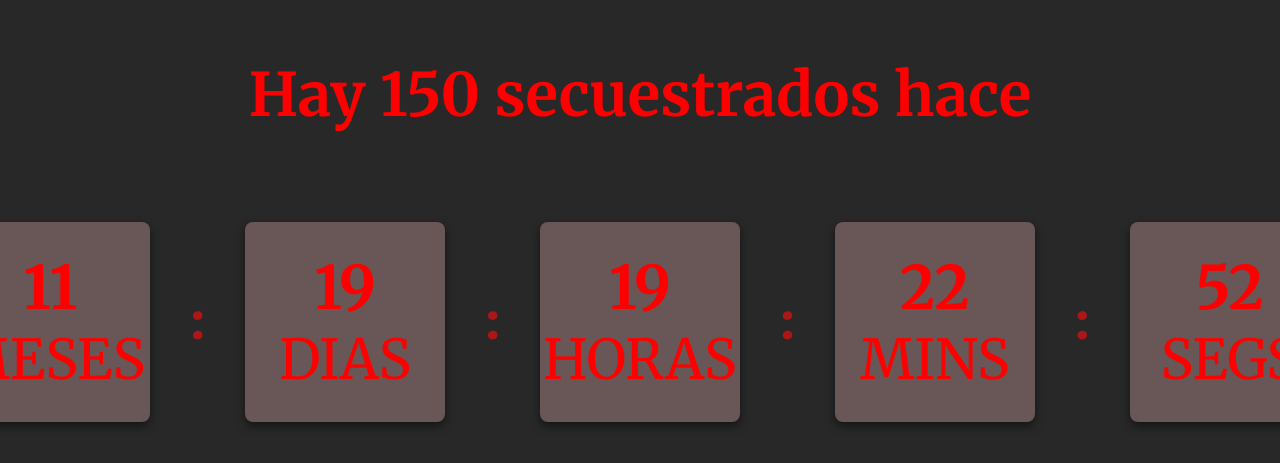
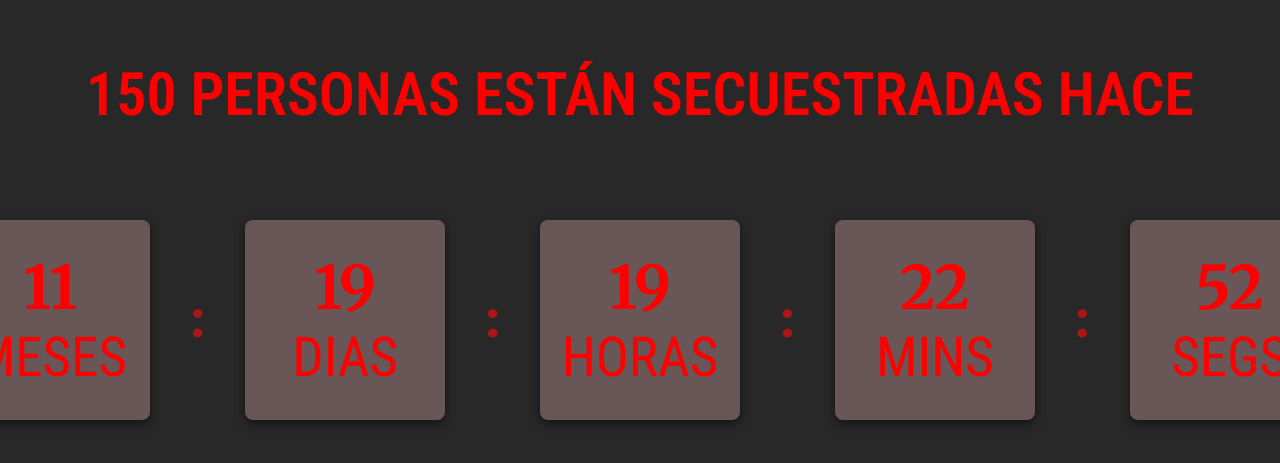
Before and after one commit to TobyAkselrad/TobyAkselrad.github.io, a plain HTML site: page index.html in a window 1280 px wide. Shown: the part 111-574 px from the top of the page. Drawn offline with Linux system fonts and the light colour scheme.

Commit message:
fuente y texto

```diff
--- a/index.html
+++ b/index.html
@@ -8,9 +8,12 @@
     <link rel="preconnect" href="https://fonts.googleapis.com">
     <link rel="preconnect" href="https://fonts.gstatic.com" crossorigin>
     <link href="https://fonts.googleapis.com/css2?family=Merriweather:ital,wght@0,300;0,400;0,700;0,900;1,300;1,400;1,700;1,900&display=swap" rel="stylesheet">
+    <link rel="preconnect" href="https://fonts.googleapis.com">
+<link rel="preconnect" href="https://fonts.gstatic.com" crossorigin>
+<link href="https://fonts.googleapis.com/css2?family=Roboto+Condensed:ital,wght@0,100..900;1,100..900&display=swap" rel="stylesheet">
     <style>
         body {
-            font-family: 'Merriweather', serif;
+            font-family: 'Munica', serif;
             flex-direction: column;
             flex: 1;
             margin: 0;
@@ -54,12 +57,20 @@
         .texto {
             font-size: 55px;
             font-weight: normal;
+            font-family: "Roboto Condensed", sans-serif;
+            font-optical-sizing: auto;
+            font-weight: <weight>;
+            font-style: normal;
         }
 
         h1 {
             font-size: 60px;
             color: red;
             margin-bottom: 90px;
+            font-family: "Roboto Condensed", sans-serif;
+            font-optical-sizing: auto;
+            font-weight: 600;
+            font-style: normal;
         }
 
         @keyframes pulse {
@@ -81,7 +92,8 @@
 </head>
 <body>
 
-    <h1>Hay 150 secuestrados hace</h1>
+    <h1>150 PERSONAS ESTÁN SECUESTRADAS HACE
+    </h1>
 
     <div class="contador" id="contador">
         <div class="unidad">
```
